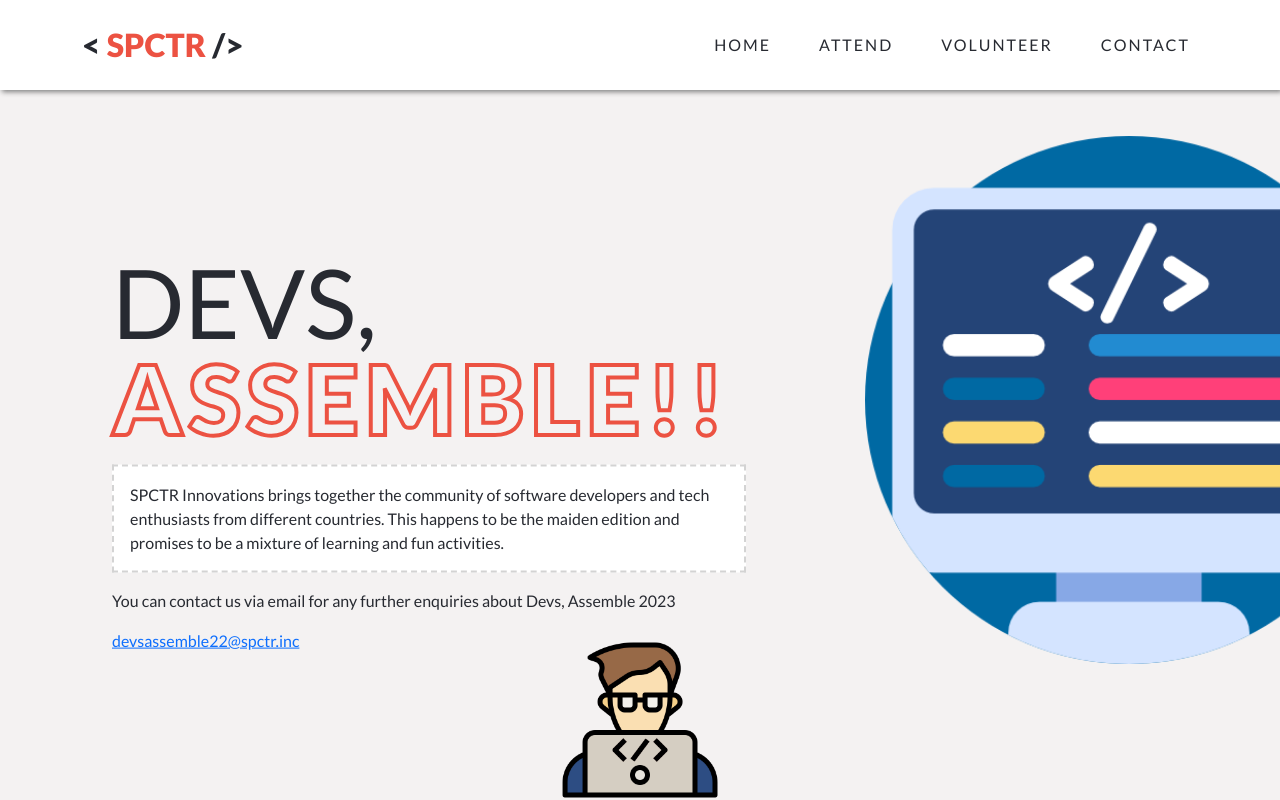
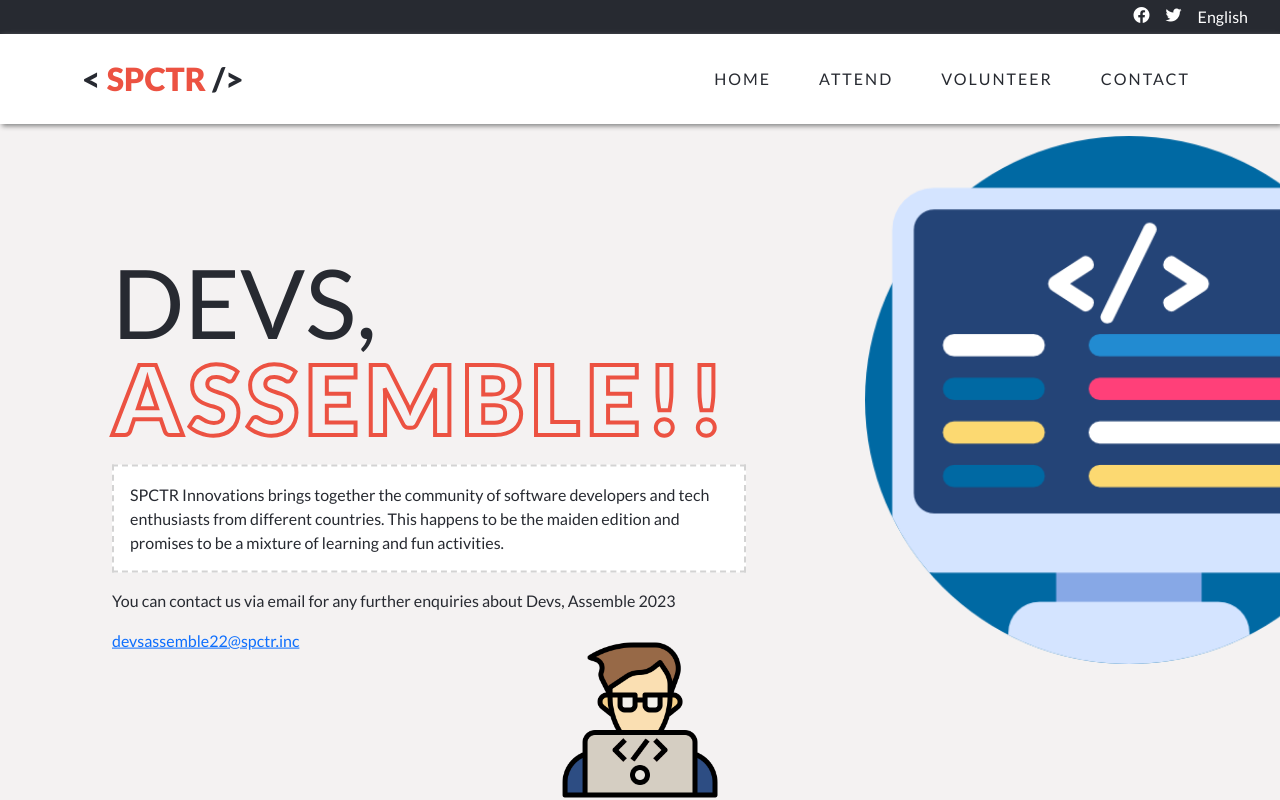
Before and after one commit to Baayeh/dev-summit, a website: page about.html in a window 1280 px wide. Drawn offline with nearby package versions, Linux system fonts and the light colour scheme.

Commit message:
Added the social icons at the top of the page

```diff
--- a/about.html
+++ b/about.html
@@ -5,6 +5,7 @@
   <meta http-equiv="X-UA-Compatible" content="IE=edge">
   <meta name="viewport" content="width=device-width, initial-scale=1.0">
   <link rel="stylesheet" href="https://cdnjs.cloudflare.com/ajax/libs/bootstrap/5.2.1/css/bootstrap.min.css" integrity="sha512-siwe/oXMhSjGCwLn+scraPOWrJxHlUgMBMZXdPe2Tnk3I0x3ESCoLz7WZ5NTH6SZrywMY+PB1cjyqJ5jAluCOg==" crossorigin="anonymous" referrerpolicy="no-referrer" />
+  <link rel='stylesheet' href='https://cdn-uicons.flaticon.com/uicons-brands/css/uicons-brands.css'>
   <link rel="stylesheet" href="./assets/css/styles.css">
   <title>About Us</title>
 </head>
@@ -14,7 +15,17 @@
     <header class="about-header">
       <div id="header-bg"></div>
       <!-- Navbar -->
-      <nav class="navbar navbar-expand-md py-3 fixed-top">
+      <div class="nav-main fixed-top">
+        <div id="socials">
+          <a href="#">
+            <i class="fi fi-brands-facebook"></i>
+          </a>
+          <a href="#">
+            <i class="fi fi-brands-twitter"></i>
+          </a>
+          <a href="#">English</a>
+        </div>
+        <nav class="navbar navbar-expand-md py-3">
           <div class="container navigation-wrap">
             <a class="navbar-brand d-none d-md-block" href="./index.html">&lt; <span>SPCTR</span> /&gt;</a>
             <button class="navbar-toggler" type="button" data-bs-toggle="offcanvas" data-bs-target="#nav-lists" aria-controls="nav-lists">
@@ -27,7 +38,7 @@
               <div class="ul-wrapper">
                 <ul class="navbar-nav">
                   <li class="nav-item">
-                  <a class="nav-link" href="./index.html" data-text="Home">Home</a>
+                    <a class="nav-link" href="./index.html" data-text="About">Home</a>
                   </li>
                   <li class="nav-item">
                     <a class="nav-link" href="#" data-text="Attend">Attend</a>
@@ -43,6 +54,7 @@
             </div>
           </div>
         </nav>
+      </div>
       <!-- Header Content -->
       <section id="header-content" class="p-3">
         <h1 class="header-title">Devs, <br /> <span>Assemble!!</span></h1>
--- a/assets/css/styles.css
+++ b/assets/css/styles.css
@@ -29,6 +29,10 @@ div#header-bg {
   background-position: 17.2em -1.7em, 50% bottom, -180% 45%;
   opacity: 0.3;
   filter: blur(3px);
+}
+
+div#socials {
+  display: none;
 }
 
 nav {
@@ -327,6 +331,26 @@ footer span.my-logo {
     filter: unset;
   }
 
+  div#socials {
+    display: flex;
+    background-color: #272a31;
+    padding: 5px;
+    justify-content: flex-end;
+    align-items: baseline;
+    width: 100%;
+    gap: 1em;
+    padding-right: 2em;
+  }
+
+  div#socials a {
+    color: #fff;
+    text-decoration: none;
+  }
+
+  div#socials a i{
+    color: #fff;
+  }
+
   nav {
     background-color: #fff;
     box-shadow: 2px 2px 5px gray;
```
Also changed, not shown: index.html (+13 -1 lines), assets/img/facebook.png (added). Lines whose indentation alone changed are shown as unchanged.
